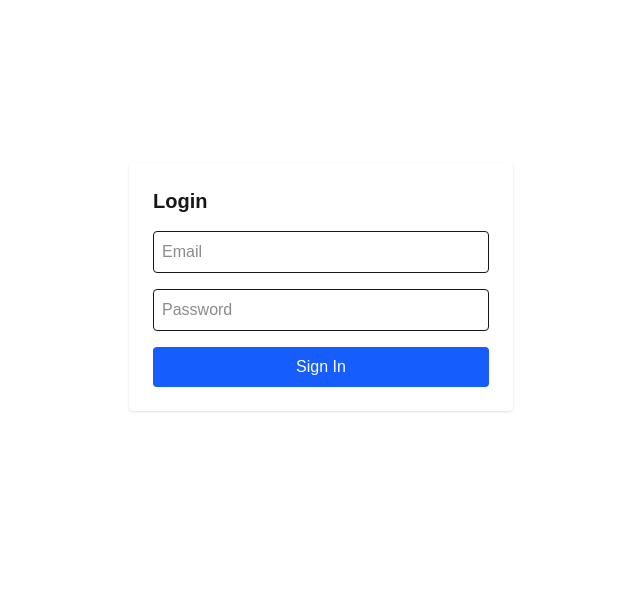
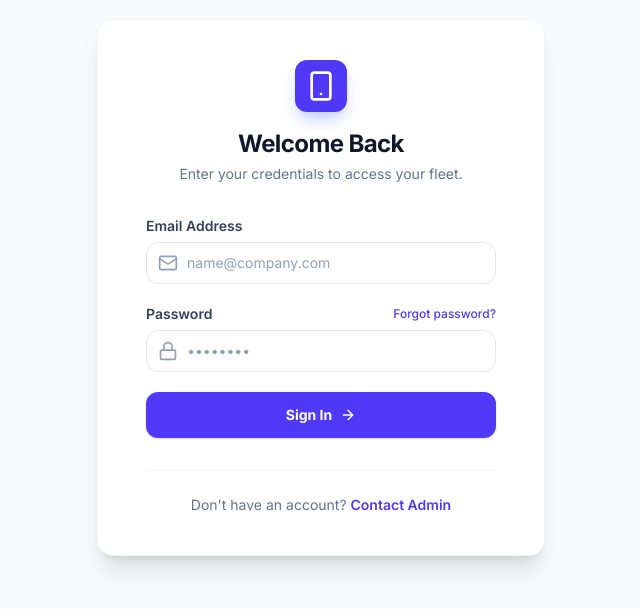
Before and after one commit to Abinet16/device-mgt, a Next.js app in the folder client/: page /login in a window 1280 px wide. Shown: the part 113-722 px from the top of the page, without its empty margins (319-959 px from the left). Built offline with nearby package versions, Linux system fonts and the light colour scheme.

Commit message:
login UI update

```diff
--- a/client/app/(public)/layout.tsx
+++ b/client/app/(public)/layout.tsx
@@ -1,20 +1,21 @@
-import "../globals.css";
-import { Providers } from "../providers";
+import { Providers } from "../providers"; // Adjust path as needed
 
-export default function PublicLayout({
+export default function AuthLayout({
   children,
 }: {
   children: React.ReactNode;
 }) {
   return (
-    <html lang="en">
-      <body className="bg-gray-50 text-gray-900">
-        <Providers>
-          <main className="flex min-h-screen items-center justify-center">
-            {children}
-          </main>
-        </Providers>
-      </body>
-    </html>
+    <Providers>
+      <div className="min-h-screen bg-slate-50 flex flex-col justify-center py-12 sm:px-6 lg:px-8 relative overflow-hidden">
+        {/* Decorative background blobs */}
+        <div className="absolute top-0 left-0 w-full h-full overflow-hidden pointer-events-none -z-10">
+          <div className="absolute -top-[10%] -left-[10%] w-[30%] h-[30%] bg-indigo-100/50 rounded-full blur-3xl"></div>
+          <div className="absolute -bottom-[10%] -right-[10%] w-[30%] h-[30%] bg-blue-100/50 rounded-full blur-3xl"></div>
+        </div>
+
+        <div className="sm:mx-auto sm:w-full sm:max-w-md">{children}</div>
+      </div>
+    </Providers>
   );
 }
--- a/client/app/(public)/login/page.tsx
+++ b/client/app/(public)/login/page.tsx
@@ -1,58 +1,158 @@
 "use client";
 import { useState, useEffect } from "react";
+import { useRouter } from "next/navigation";
 import { useAuth } from "../../providers/auth-provider";
+import {
+  Smartphone,
+  Mail,
+  Lock,
+  Loader2,
+  AlertCircle,
+  ArrowRight,
+} from "lucide-react";
 
 export default function LoginPage() {
+  const router = useRouter();
   const { setToken } = useAuth();
+
   const [email, setEmail] = useState("");
   const [password, setPassword] = useState("");
   const [error, setError] = useState("");
+  const [isLoading, setIsLoading] = useState(false);
+
   useEffect(() => {
-    if (localStorage.getItem("access")) window.location.href = "/dashboard";
-  }, []);
+    const token = localStorage.getItem("access");
+    if (token) router.push("/dashboard");
+  }, [router]);
+
   async function handleLogin(e: React.FormEvent) {
     e.preventDefault();
+    setError("");
+    setIsLoading(true);
+
     try {
       const res = await fetch(`${process.env.NEXT_PUBLIC_API_URL}/auth/login`, {
         method: "POST",
         headers: { "Content-Type": "application/json" },
         body: JSON.stringify({ email, password }),
       });
-      if (!res.ok) throw new Error("Login failed");
+
+      if (!res.ok) {
+        const data = await res.json();
+        throw new Error(
+          data.message || "Invalid credentials. Please try again."
+        );
+      }
+
       const { access } = await res.json();
       localStorage.setItem("access", access);
       setToken(access);
-      window.location.href = "/dashboard";
+
+      // Use router.push for a smoother SPA transition than window.location
+      router.push("/dashboard");
     } catch (err: any) {
       setError(err.message);
+    } finally {
+      setIsLoading(false);
     }
   }
+
   return (
-    <div className="bg-white shadow rounded p-6 w-96">
-      <h1 className="text-xl font-bold mb-4">Login</h1>
-      {error && <div className="text-red-500 mb-2">{error}</div>}
-      <form onSubmit={handleLogin} className="space-y-4">
+    <div className="bg-white py-10 px-6 shadow-xl border border-slate-100 sm:rounded-2xl sm:px-12">
+      {/* Brand Logo */}
+      <div className="flex flex-col items-center mb-8">
+        <div className="bg-indigo-600 p-2.5 rounded-xl mb-4 shadow-indigo-200 shadow-lg">
+          <Smartphone className="text-white w-8 h-8" />
+        </div>
+        <h2 className="text-2xl font-bold text-slate-900 tracking-tight">
+          Welcome Back
+        </h2>
+        <p className="text-slate-500 text-sm mt-1">
+          Enter your credentials to access your fleet.
+        </p>
+      </div>
+
+      {error && (
+        <div className="mb-6 flex items-center gap-3 bg-red-50 border border-red-100 text-red-600 px-4 py-3 rounded-lg text-sm animate-shake">
+          <AlertCircle className="w-5 h-5 flex-shrink-0" />
+          <p>{error}</p>
+        </div>
+      )}
+
+      <form onSubmit={handleLogin} className="space-y-5">
+        <div>
+          <label className="block text-sm font-semibold text-slate-700 mb-1.5">
+            Email Address
+          </label>
+          <div className="relative">
+            <div className="absolute inset-y-0 left-0 pl-3 flex items-center pointer-events-none">
+              <Mail className="h-5 w-5 text-slate-400" />
+            </div>
             <input
               type="email"
-          placeholder="Email"
+              required
               value={email}
               onChange={(e) => setEmail(e.target.value)}
-          className="w-full border p-2 rounded"
+              placeholder="name@company.com"
+              className="block w-full pl-10 pr-3 py-2.5 border border-slate-200 rounded-xl text-slate-900 placeholder-slate-400 focus:outline-none focus:ring-2 focus:ring-indigo-500 focus:border-transparent transition-all sm:text-sm"
             />
+          </div>
+        </div>
+
+        <div>
+          <div className="flex items-center justify-between mb-1.5">
+            <label className="block text-sm font-semibold text-slate-700">
+              Password
+            </label>
+            <a
+              href="#"
+              className="text-xs font-medium text-indigo-600 hover:text-indigo-500"
+            >
+              Forgot password?
+            </a>
+          </div>
+          <div className="relative">
+            <div className="absolute inset-y-0 left-0 pl-3 flex items-center pointer-events-none">
+              <Lock className="h-5 w-5 text-slate-400" />
+            </div>
             <input
               type="password"
-          placeholder="Password"
+              required
               value={password}
               onChange={(e) => setPassword(e.target.value)}
-          className="w-full border p-2 rounded"
+              placeholder="••••••••"
+              className="block w-full pl-10 pr-3 py-2.5 border border-slate-200 rounded-xl text-slate-900 placeholder-slate-400 focus:outline-none focus:ring-2 focus:ring-indigo-500 focus:border-transparent transition-all sm:text-sm"
             />
+          </div>
+        </div>
+
         <button
           type="submit"
-          className="w-full bg-blue-600 text-white p-2 rounded"
+          disabled={isLoading}
+          className="w-full flex justify-center items-center gap-2 py-3 px-4 border border-transparent rounded-xl shadow-sm text-sm font-bold text-white bg-indigo-600 hover:bg-indigo-700 focus:outline-none focus:ring-2 focus:ring-offset-2 focus:ring-indigo-500 transition-all disabled:opacity-70 disabled:cursor-not-allowed group"
         >
+          {isLoading ? (
+            <Loader2 className="w-5 h-5 animate-spin" />
+          ) : (
+            <>
               Sign In
+              <ArrowRight className="w-4 h-4 group-hover:translate-x-1 transition-transform" />
+            </>
+          )}
         </button>
       </form>
+
+      <div className="mt-8 pt-6 border-t border-slate-100 text-center">
+        <p className="text-sm text-slate-500">
+          Don&apos;t have an account?{" "}
+          <a
+            href="/register"
+            className="font-semibold text-indigo-600 hover:text-indigo-500"
+          >
+            Contact Admin
+          </a>
+        </p>
+      </div>
     </div>
   );
 }
--- a/client/package.json
+++ b/client/package.json
@@ -10,6 +10,7 @@
   },
   "dependencies": {
     "@tanstack/react-query": "^5.90.16",
+    "lucide-react": "^0.562.0",
     "next": "16.1.1",
     "react": "19.2.3",
     "react-dom": "19.2.3",
```
Also changed, not shown: 1 other file (tests, documents, lock files or other folders). Lines whose indentation alone changed are shown as unchanged.
